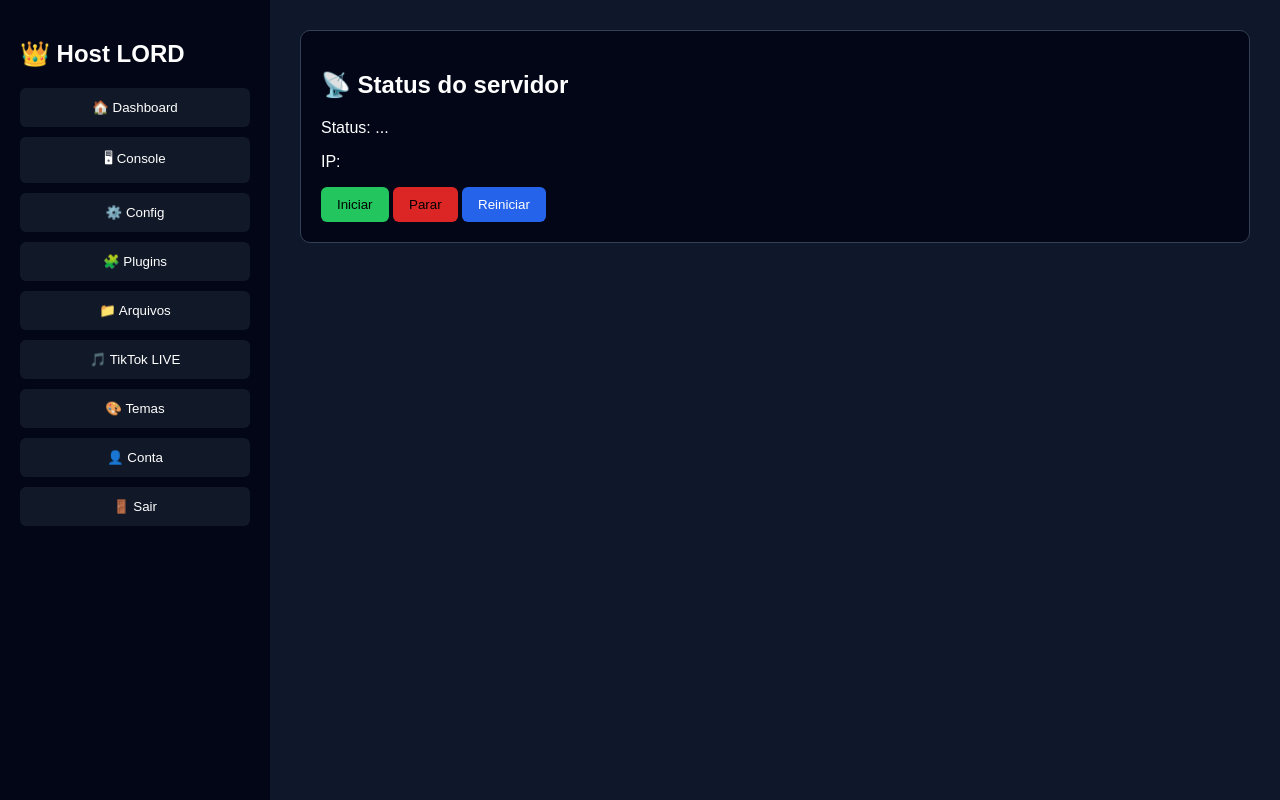
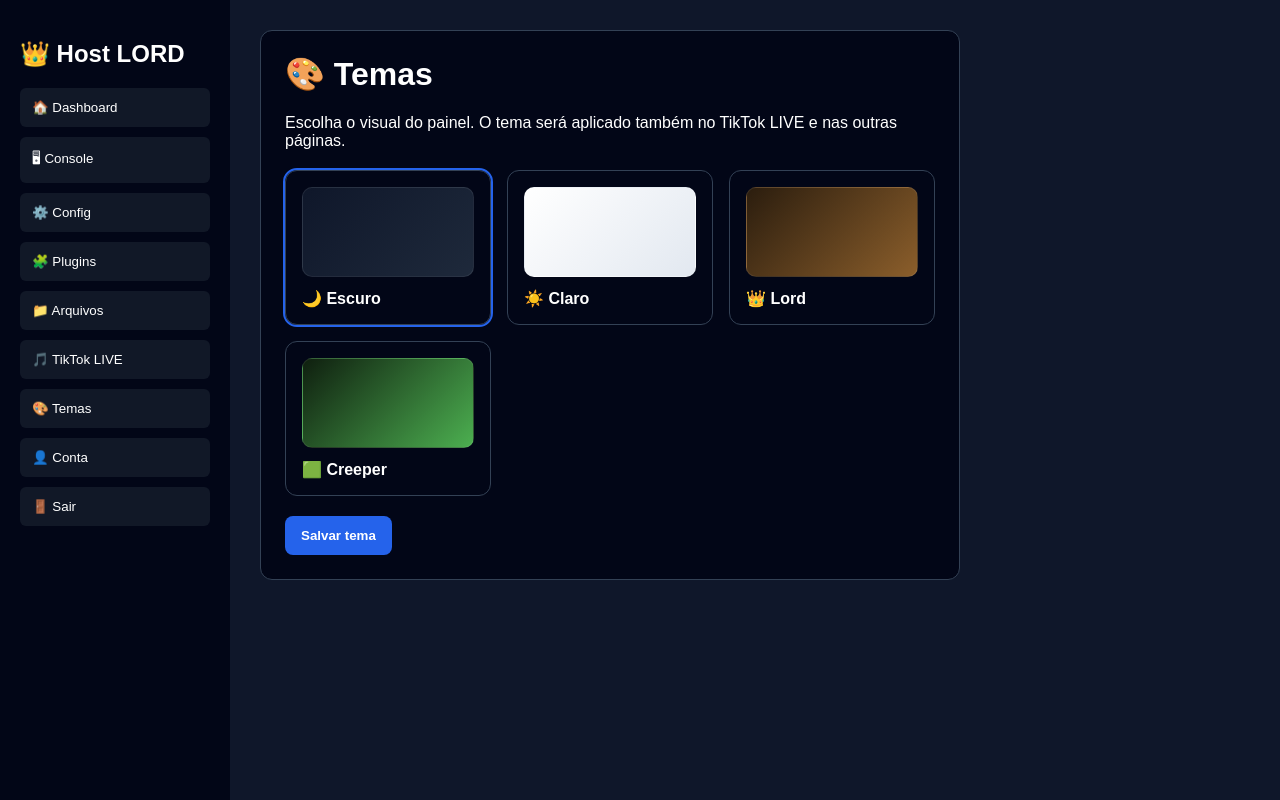
Before and after one commit to gabsgameplai-sys/minecraft_host_serverLORD, a plain HTML site: page temas.html in a window 1280 px wide. Drawn offline with Linux system fonts and the light colour scheme; no server answers.

Commit message:
Update temas.html

```diff
--- a/temas.html
+++ b/temas.html
@@ -1,13 +1,11 @@
 <!DOCTYPE html>
 <html lang="pt-BR" data-theme="dark">
-
 <head>
-
 <meta charset="UTF-8">
-<title>Host LORD</title>
+<meta name="viewport" content="width=device-width, initial-scale=1.0">
+<title>Temas - Host LORD</title>
 
 <style>
-
 :root{
   --bg:#0f172a;
   --bg-soft:#020617;
@@ -60,13 +58,17 @@ html[data-theme="creeper"]{
   --primary-hover:#43a047;
 }
 
+*{
+  box-sizing:border-box;
+}
+
 body{
   margin:0;
-font-family:Arial;
+  font-family:Arial,sans-serif;
   background:var(--bg);
   color:var(--text);
   display:flex;
-height:100vh;
+  min-height:100vh;
 }
 
 .sidebar{
@@ -88,6 +90,7 @@ border:none;
   color:var(--text);
   cursor:pointer;
   border-radius:6px;
+  text-align:left;
 }
 
 .nav-btn:hover{
@@ -103,275 +106,159 @@ overflow:auto;
 
 .card{
   background:var(--card);
-padding:20px;
-border-radius:10px;
-margin-bottom:20px;
   border:1px solid var(--border);
+  padding:24px;
+  border-radius:12px;
+  max-width:700px;
 }
 
-.console{
-background:black;
-height:350px;
-overflow:auto;
-padding:10px;
-font-family:monospace;
-font-size:13px;
+h1{
+  margin-top:0;
 }
 
-input{
-width:100%;
-padding:10px;
-margin-top:10px;
-margin-bottom:10px;
-background:var(--input);
-border:1px solid var(--border);
-color:var(--text);
+.theme-grid{
+  display:grid;
+  grid-template-columns:repeat(auto-fit,minmax(180px,1fr));
+  gap:16px;
+  margin-top:20px;
 }
 
-button{
-padding:10px 16px;
-border:none;
-border-radius:6px;
+.theme-card{
+  border:1px solid var(--border);
+  border-radius:12px;
+  padding:16px;
+  background:var(--bg-soft);
   cursor:pointer;
 }
 
-.green{background:#22c55e}
-.red{background:#dc2626}
-.blue{background:var(--primary); color:white}
-.blue:hover{background:var(--primary-hover)}
+.theme-card.active{
+  outline:2px solid var(--primary);
+}
 
+.preview{
+  height:90px;
+  border-radius:10px;
+  margin-bottom:12px;
+  border:1px solid rgba(255,255,255,0.08);
+}
+
+.preview.dark{
+  background:linear-gradient(135deg,#0f172a,#1e293b);
+}
+
+.preview.light{
+  background:linear-gradient(135deg,#ffffff,#e2e8f0);
+}
+
+.preview.lord{
+  background:linear-gradient(135deg,#2b1d0e,#8b5e2b);
+}
+
+.preview.creeper{
+  background:linear-gradient(135deg,#0f1f0f,#4caf50);
+}
+
+button.primary{
+  padding:12px 16px;
+  border:none;
+  border-radius:8px;
+  cursor:pointer;
+  background:var(--primary);
+  color:white;
+  font-weight:bold;
+  margin-top:20px;
+}
+
+button.primary:hover{
+  background:var(--primary-hover);
+}
 </style>
-
 </head>
-
 <body>
 
 <div class="sidebar">
-
   <h2>👑 Host LORD</h2>
 
-<button class="nav-btn" onclick="show('dashboard')">🏠 Dashboard</button>
-<button class="nav-btn" onclick="show('console')">🖥 Console</button>
-<button class="nav-btn" onclick="show('config')">⚙️ Config</button>
-<button class="nav-btn" onclick="show('plugins')">🧩 Plugins</button>
-<button class="nav-btn" onclick="show('files')">📁 Arquivos</button>
-
-<button class="nav-btn" onclick="window.location='tiktok.html'">
-🎵 TikTok LIVE
-</button>
-
-<button class="nav-btn" onclick="window.location='temas.html'">
-🎨 Temas
-</button>
-
-<button class="nav-btn" onclick="show('account')">👤 Conta</button>
-
+  <button class="nav-btn" onclick="window.location='panel.html'">🏠 Dashboard</button>
+  <button class="nav-btn" onclick="window.location='panel.html'">🖥 Console</button>
+  <button class="nav-btn" onclick="window.location='panel.html'">⚙️ Config</button>
+  <button class="nav-btn" onclick="window.location='panel.html'">🧩 Plugins</button>
+  <button class="nav-btn" onclick="window.location='panel.html'">📁 Arquivos</button>
+  <button class="nav-btn" onclick="window.location='tiktok.html'">🎵 TikTok LIVE</button>
+  <button class="nav-btn" onclick="window.location='temas.html'">🎨 Temas</button>
+  <button class="nav-btn" onclick="window.location='panel.html'">👤 Conta</button>
   <button class="nav-btn" onclick="logout()">🚪 Sair</button>
-
 </div>
 
 <div class="main">
+  <div class="card">
+    <h1>🎨 Temas</h1>
+    <p>Escolha o visual do painel. O tema será aplicado também no TikTok LIVE e nas outras páginas.</p>
 
-<div id="dashboard" class="card">
-
-<h2>📡 Status do servidor</h2>
-
-<p>Status: <span id="status">...</span></p>
-<p>IP: <span id="ip"></span></p>
-
-<button class="green" onclick="start()">Iniciar</button>
-<button class="red" onclick="stop()">Parar</button>
-<button class="blue" onclick="restart()">Reiniciar</button>
-
+    <div class="theme-grid">
+      <div class="theme-card" id="card-dark" onclick="selectTheme('dark')">
+        <div class="preview dark"></div>
+        <strong>🌙 Escuro</strong>
       </div>
 
-<div id="console" class="card" style="display:none">
-
-<h2>🖥 Console</h2>
-
-<div id="consoleBox" class="console"></div>
-
-<input id="command" placeholder="digite comando">
-
-<button onclick="sendCommand()">Enviar</button>
-
+      <div class="theme-card" id="card-light" onclick="selectTheme('light')">
+        <div class="preview light"></div>
+        <strong>☀️ Claro</strong>
       </div>
 
-<div id="config" class="card" style="display:none">
-
-<h2>⚙️ Configuração</h2>
-
-<label>MOTD</label>
-<input id="motd">
-
-<label>Max Players</label>
-<input id="players">
-
-<button onclick="saveConfig()">Salvar</button>
-
+      <div class="theme-card" id="card-lord" onclick="selectTheme('lord')">
+        <div class="preview lord"></div>
+        <strong>👑 Lord</strong>
       </div>
 
-<div id="plugins" class="card" style="display:none">
-
-<h2>🧩 Plugins</h2>
-
-<input type="file" id="pluginFile">
-
-<button onclick="uploadPlugin()">Enviar</button>
-
-<div id="pluginList"></div>
-
+      <div class="theme-card" id="card-creeper" onclick="selectTheme('creeper')">
+        <div class="preview creeper"></div>
+        <strong>🟩 Creeper</strong>
+      </div>
     </div>
 
-<div id="files" class="card" style="display:none">
-
-<h2>📁 Arquivos</h2>
-
-<input id="path" placeholder="caminho">
-
-<button onclick="loadFiles()">Abrir</button>
-
-<div id="fileList"></div>
-
+    <button class="primary" onclick="saveTheme()">Salvar tema</button>
   </div>
-
-<div id="account" class="card" style="display:none">
-
-<h2>👤 Conta</h2>
-
-<p>Usuário: <span id="username"></span></p>
-
-<input type="password" id="oldpass" placeholder="senha atual">
-<input type="password" id="newpass" placeholder="nova senha">
-
-<button onclick="changePass()">Alterar senha</button>
-
-</div>
-
 </div>
 
 <script>
-
-const API=location.origin
-const token=localStorage.getItem("token")
+let selectedTheme = "dark";
 
 function applyTheme(theme){
-const allowed=["dark","light","lord","creeper"]
-const finalTheme=allowed.includes(theme)?theme:"dark"
-document.documentElement.setAttribute("data-theme",finalTheme)
+  const allowed = ["dark","light","lord","creeper"];
+  const finalTheme = allowed.includes(theme) ? theme : "dark";
+  document.documentElement.setAttribute("data-theme", finalTheme);
+  selectedTheme = finalTheme;
+
+  document.querySelectorAll(".theme-card").forEach(card => {
+    card.classList.remove("active");
+  });
+
+  const activeCard = document.getElementById("card-" + finalTheme);
+  if (activeCard) activeCard.classList.add("active");
+}
+
+function selectTheme(theme){
+  applyTheme(theme);
+}
+
+function saveTheme(){
+  localStorage.setItem("theme", selectedTheme);
+  alert("Tema salvo com sucesso.");
 }
 
 function loadSavedTheme(){
-const saved=localStorage.getItem("theme")||"dark"
-applyTheme(saved)
-}
-
-function show(id){
-document.querySelectorAll(".card").forEach(c=>c.style.display="none")
-document.getElementById(id).style.display="block"
-}
-
-async function api(path,options={}){
-
-options.headers={
-Authorization:"Bearer "+token,
-"Content-Type":"application/json"
-}
-
-const res=await fetch(API+path,options)
-
-return res.json()
-
-}
-
-async function loadStatus(){
-
-const data=await api("/api/status")
-
-document.getElementById("status").innerText=data.online?"Online":"Offline"
-
-document.getElementById("ip").innerText=data.minecraftHost+":"+data.minecraftPort
-
-}
-
-async function start(){
-await api("/api/start",{method:"POST"})
-loadStatus()
-}
-
-async function stop(){
-await api("/api/stop",{method:"POST"})
-loadStatus()
-}
-
-async function restart(){
-await api("/api/restart",{method:"POST"})
-}
-
-async function loadConsole(){
-
-const data=await api("/api/console")
-
-const box=document.getElementById("consoleBox")
-
-box.innerHTML=data.lines.join("<br>")
-
-box.scrollTop=box.scrollHeight
-
-}
-
-async function sendCommand(){
-
-const cmd=document.getElementById("command").value
-
-await api("/api/command",{
-method:"POST",
-body:JSON.stringify({command:cmd})
-})
-
-}
-
-async function uploadPlugin(){
-
-const file=document.getElementById("pluginFile").files[0]
-
-const form=new FormData()
-
-form.append("plugin",file)
-
-await fetch(API+"/api/upload-plugin",{
-method:"POST",
-headers:{Authorization:"Bearer "+token},
-body:form
-})
-
-}
-
-async function loadFiles(){
-
-const path=document.getElementById("path").value
-
-const res=await api("/api/files?dir="+path)
-
-const list=document.getElementById("fileList")
-
-list.innerHTML=""
-
-res.items.forEach(i=>{
-list.innerHTML+=i.name+"<br>"
-})
-
+  const saved = localStorage.getItem("theme") || "dark";
+  applyTheme(saved);
 }
 
 function logout(){
-localStorage.removeItem("token")
-location="login.html"
+  localStorage.removeItem("token");
+  localStorage.removeItem("username");
+  location = "login.html";
 }
 
-loadSavedTheme()
-loadStatus()
-setInterval(loadConsole,2000)
-
+window.addEventListener("load", loadSavedTheme);
 </script>
 
 </body>
```
Lines whose indentation alone changed are shown as unchanged.
